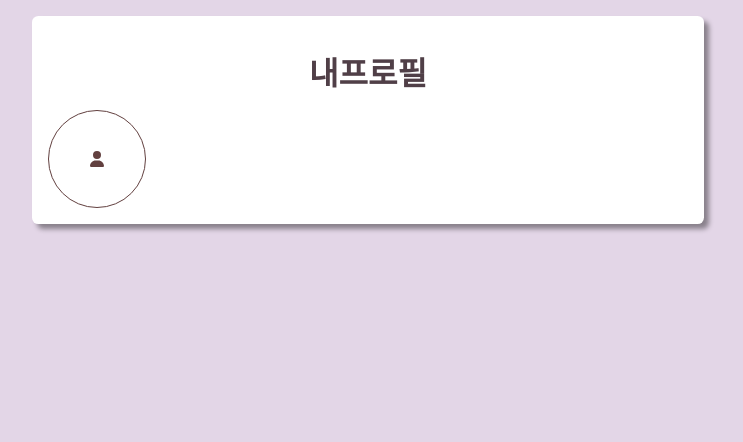
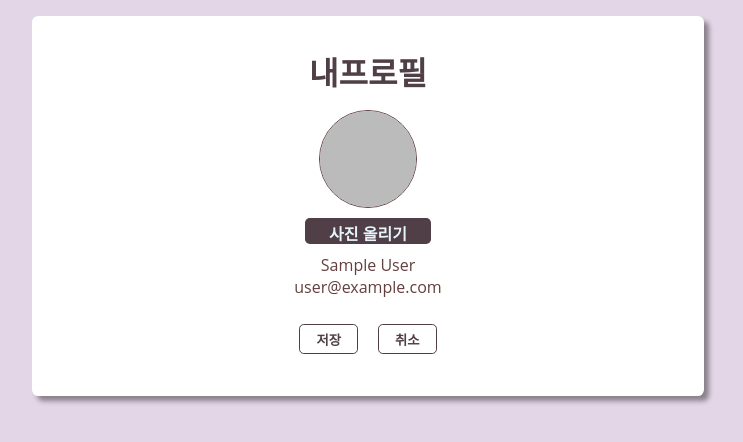
Before and after one commit to kimhyemin9988/my-recoil, a React (Create React App) app: page /my-recoil/profile in a window 1280 px wide. Shown: the top 442 px of the page, without its empty margins (272-1015 px from the left). Built offline with nearby package versions, Linux system fonts and the light colour scheme; no server answers; sample sign-in values are in the browser's storage; what recoil-persist would draw is missing.

Commit message:
1. Change profile defalt icon => img
2. Add input btn
-Can preview the image

```diff
--- a/src/component/Profile.tsx
+++ b/src/component/Profile.tsx
@@ -1,22 +1,85 @@
 import { Main } from "../Todo";
-import { AuthContainer, TitleDiv, TitleSpan } from "../AuthLogin";
+import { AuthContainer, LargeBtnWhite, LargeBtnDark, TitleDiv, TitleSpan } from "../AuthLogin";
 import { ImageCircle } from "./ProfileMini";
-import { FontAwesomeIcon } from "@fortawesome/react-fontawesome";
-import { faUser } from "@fortawesome/free-solid-svg-icons";
 import styled from "styled-components";
-
+import { authService } from "../todoFirebase";
+import { useState, useEffect } from 'react';
+import ProfileImgChange from "./PhotoURLUpdate";
 
 export const ImageCircleBig = styled(ImageCircle)`
   width: 6rem;
   height: 6rem;
   cursor: 0;
-  @media screen and (max-width: 550px){
-    width: 4rem;
-    height: 4rem;
-    }
 `;
 
+
+
+export interface IuserData {
+    email: string;
+    displayName: string;
+    phoneNumber: string;
+    photoURL: string;
+    emailVerified: boolean,
+    uid: string;
+}
+
+const ProfileImageBtnDiv = styled.div`
+    width: 120px;
+    height: 20px;
+    background-color: #503F47;
+    color:  #E7F4FC;
+    cursor: pointer;
+    border-radius: 0.3rem;
+    font-weight: 900;
+    text-align: center;
+    margin: 10px;
+    padding: 3px;
+`
+
+const ProfileImageBtnInput = styled.input`
+    position: absolute;
+    left: 0;
+    top: 2px;
+    overflow: hidden;
+    clip: rect(0,0,0,0);
+    width: 120px;
+    height: 20px;
+    margin: -1px;
+    padding: 0;
+    border: 0;
+    cursor: pointer;
+`
+
+interface IFileReader {
+    onloadend: (element: any) => void;
+    readAsDataURL(theFile: File): unknown;
+}
+
 const Profile = () => {
+    const user = authService.currentUser as IuserData;
+    const [attach, setAttach] = useState("");
+    const [changeImg, setChangeImg] = useState(false);
+
+    useEffect(() => {
+        if (user !== null) {
+            setAttach((prev) => prev = user.photoURL);
+        }
+    }, []);
+
+    const onFile: React.ChangeEventHandler<HTMLInputElement> = (event) => {
+        const { target: { files } } = event;
+        if (files) {
+            const theFile = files[0];
+            const reader = new FileReader() as IFileReader;
+            reader.onloadend = (element) => {
+                const { currentTarget: { result } } = element;
+                setAttach((attach) => (attach = result));
+            }
+            reader.readAsDataURL(theFile);
+        }
+        setChangeImg((prev) => prev = true);
+    };
+
 
     return (
         <Main>
@@ -24,9 +87,26 @@ const Profile = () => {
                 <TitleDiv>
                     <TitleSpan>내프로필</TitleSpan>
                 </TitleDiv>
-                <ImageCircleBig>
-                    <FontAwesomeIcon icon={faUser} />
-                </ImageCircleBig>
+                <Main>
+                    <ImageCircleBig as="img" src={attach}>
+                    </ImageCircleBig>
+                    <ProfileImageBtnDiv>
+                        <label htmlFor="uploadfile">
+                            <span>사진 올리기</span>
+                        </label>
+                        <ProfileImageBtnInput
+                            id="uploadfile"
+                            type="file"
+                            accept="image/*"
+                            onChange={onFile}></ProfileImageBtnInput>
+                    </ProfileImageBtnDiv>
+                    <h1>{user.displayName}</h1>
+                    <h1>{user.email}</h1>
+                    <TitleDiv>
+                        <ProfileImgChange attach={attach} changeImg={changeImg} userUid={user.uid}></ProfileImgChange>
+                        <LargeBtnWhite as="button">취소</LargeBtnWhite>
+                    </TitleDiv>
+                </Main>
             </AuthContainer>
         </Main>
     );
```
